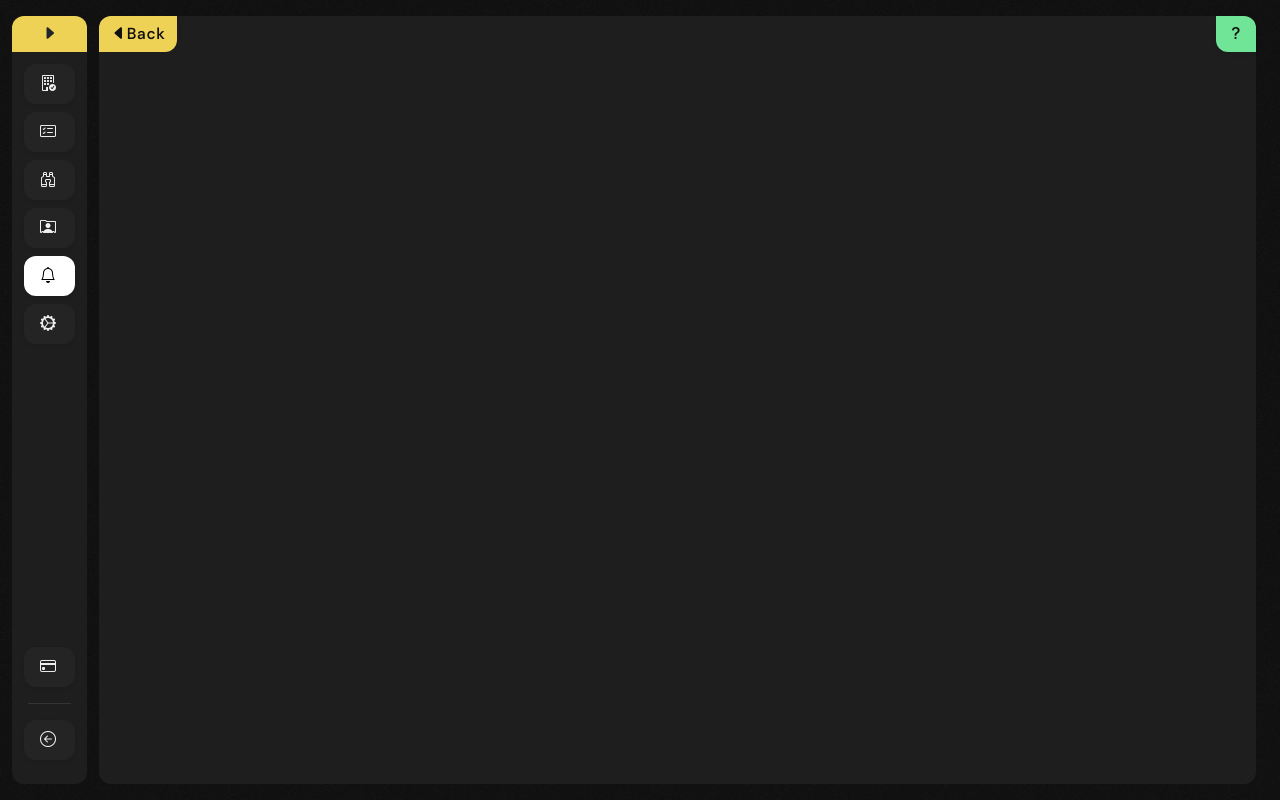
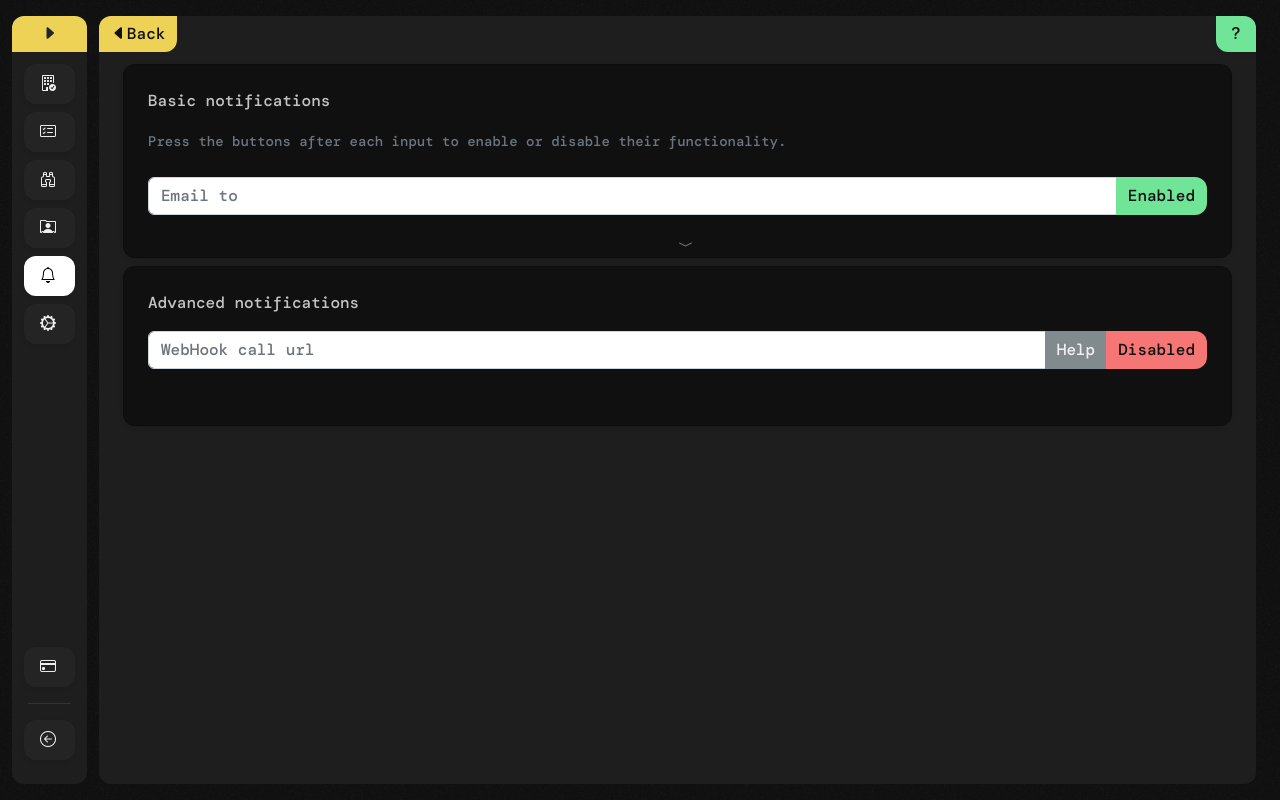
Before and after one commit to whichlicense/frontend, a React (Create React App) app: page /notifications in a window 1280 px wide. Built offline with nearby package versions, Linux system fonts and the light colour scheme.

Commit message:
add notifications page
Signed-off-by: duart38 <duartsnel@icloud.com>

```diff
--- a/src/App.tsx
+++ b/src/App.tsx
@@ -35,6 +35,7 @@ import { ToolBarContextProvider } from "./context/ToolBarContext";
 import LicenseInfo from "./pages/LicenseInfo";
 import Settings from "./pages/Settings";
 import { ProviderContextProvider } from "./context/ProviderContext";
+import Notifications from "./pages/Notifications";
 
 function App() {
   const mainContentRef = useRef(null);
@@ -66,6 +67,7 @@ function App() {
                           element={<ScanResult />}
                         />
                         <Route path="/license/:id" element={<LicenseInfo />} />
+                        <Route path="/notifications" element={<Notifications />} />
                         <Route path="/settings" element={<Settings />} />
                         <Route path="/test" element={<Test />} />
                         <Route path="/" element={<Home />} />
--- /dev/null
+++ b/src/pages/Notifications.tsx
@@ -0,0 +1,48 @@
+/*
+ *   Copyright (c) 2023 Duart Snel
+ *   All rights reserved.
+
+ *   Licensed under the Apache License, Version 2.0 (the "License");
+ *   you may not use this file except in compliance with the License.
+ *   You may obtain a copy of the License at
+
+ *   http://www.apache.org/licenses/LICENSE-2.0
+
+ *   Unless required by applicable law or agreed to in writing, software
+ *   distributed under the License is distributed on an "AS IS" BASIS,
+ *   WITHOUT WARRANTIES OR CONDITIONS OF ANY KIND, either express or implied.
+ *   See the License for the specific language governing permissions and
+ *   limitations under the License.
+ */
+
+import { Button, Form, InputGroup, Stack } from "react-bootstrap";
+import RegularCard from "../components/Cards/RegularCard";
+
+export default function Notifications() {
+  return (
+    <div>
+      <Stack gap={2}>
+        <RegularCard title="Basic notifications">
+          <small className="text-muted">
+            Press the buttons after each input to enable or disable their
+            functionality.
+          </small>
+          <div>
+            <br />
+            <InputGroup className="mb-3">
+              <Form.Control placeholder="Email to" />
+              <Button className="bg-green txt-dark-1">Enabled</Button>
+            </InputGroup>
+          </div>
+        </RegularCard>
+        <RegularCard title="Advanced notifications">
+          <InputGroup className="mb-3">
+            <Form.Control placeholder="WebHook call url" />
+            <Button className="bg-grey txt-white">Help</Button>
+            <Button className="bg-red txt-dark-1">Disabled</Button>
+          </InputGroup>
+        </RegularCard>
+      </Stack>
+    </div>
+  );
+}
```
